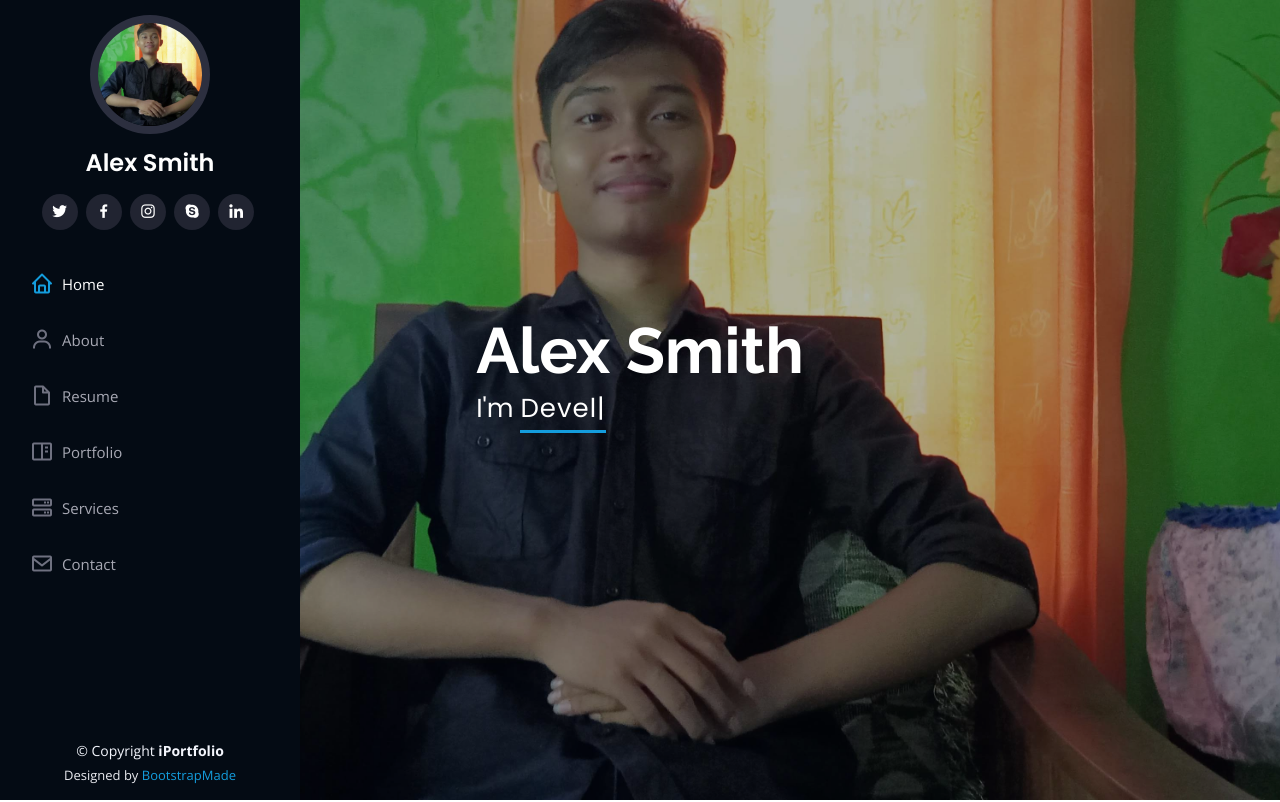
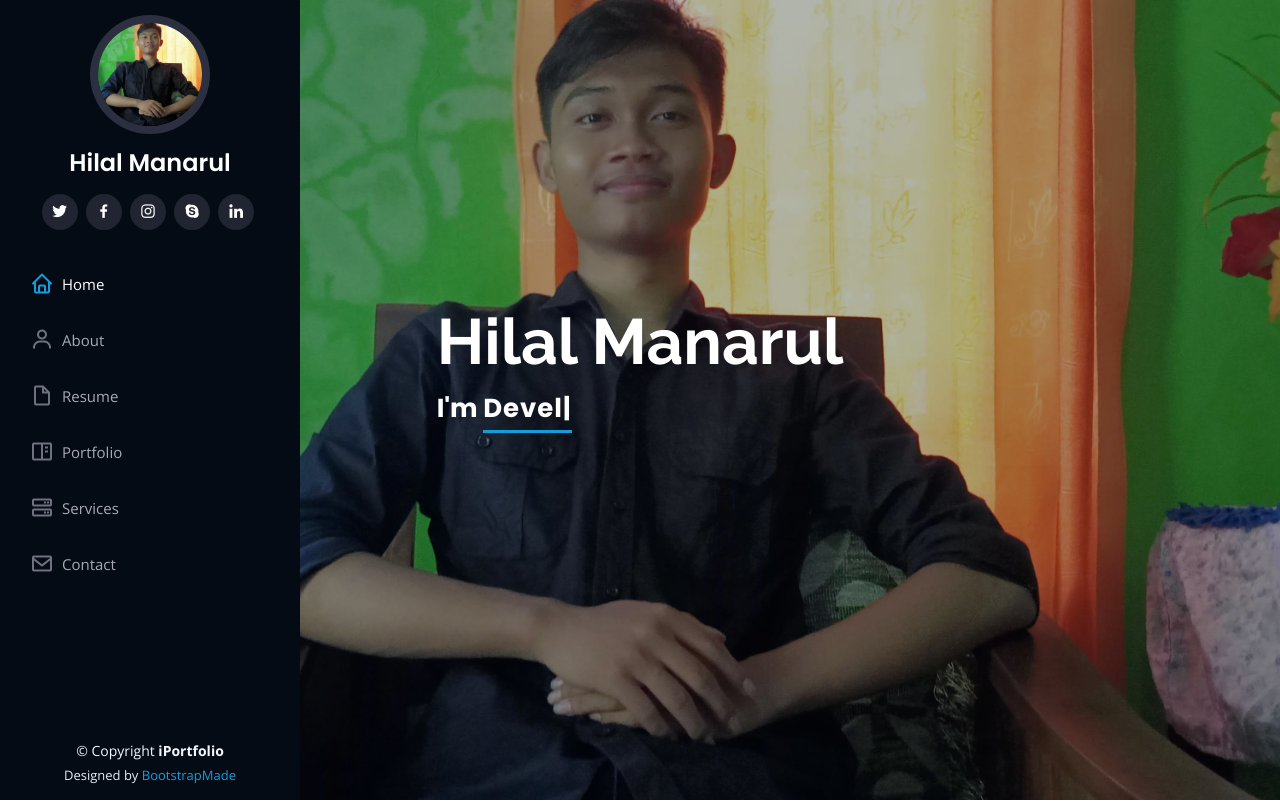
Before and after one commit to hilalmanarul/hilalmanarul.github.io, a plain HTML site: page index.html in a window 1280 px wide. Shown: the top 802 px of the page. Drawn offline with nearby package versions, Linux system fonts and the light colour scheme.

Commit message:
Update index.html

```diff
--- a/index.html
+++ b/index.html
@@ -5,7 +5,7 @@
   <meta charset="utf-8">
   <meta content="width=device-width, initial-scale=1.0" name="viewport">
 
-  <title>iPortfolio Bootstrap Template - Index</title>
+  <title>Home-Hilal Manarul</title>
   <meta content="" name="description">
   <meta content="" name="keywords">
 
@@ -46,7 +46,7 @@
 
       <div class="profile">
         <img src="assets/img/profile-img.jpg" alt="" class="img-fluid rounded-circle">
-        <h1 class="text-light"><a href="index.html">Alex Smith</a></h1>
+        <h1 class="text-light"><a href="index.html">Hilal Manarul</a></h1>
         <div class="social-links mt-3 text-center">
           <a href="#" class="twitter"><i class="bx bxl-twitter"></i></a>
           <a href="#" class="facebook"><i class="bx bxl-facebook"></i></a>
@@ -72,7 +72,7 @@
   <!-- ======= Hero Section ======= -->
   <section id="hero" class="d-flex flex-column justify-content-center align-items-center">
     <div class="hero-container" data-aos="fade-in">
-      <h1>Alex Smith</h1>
+      <h1>Hilal Manarul<h1>
       <p>I'm <span class="typed" data-typed-items="Designer, Developer, Freelancer, Photographer"></span></p>
     </div>
   </section><!-- End Hero -->
```
